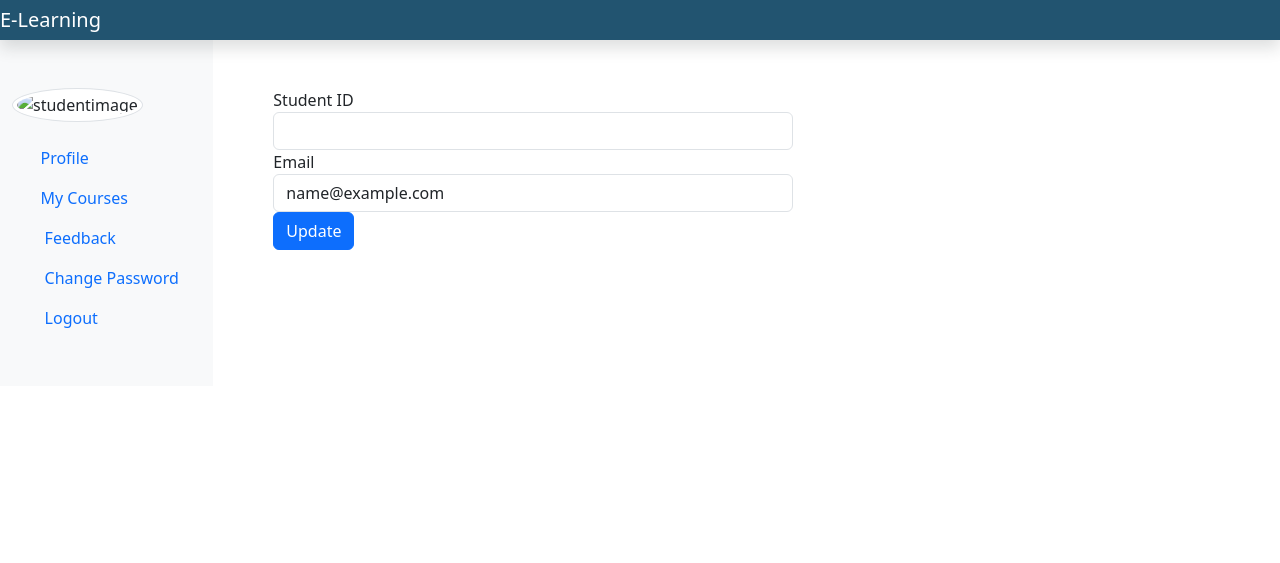
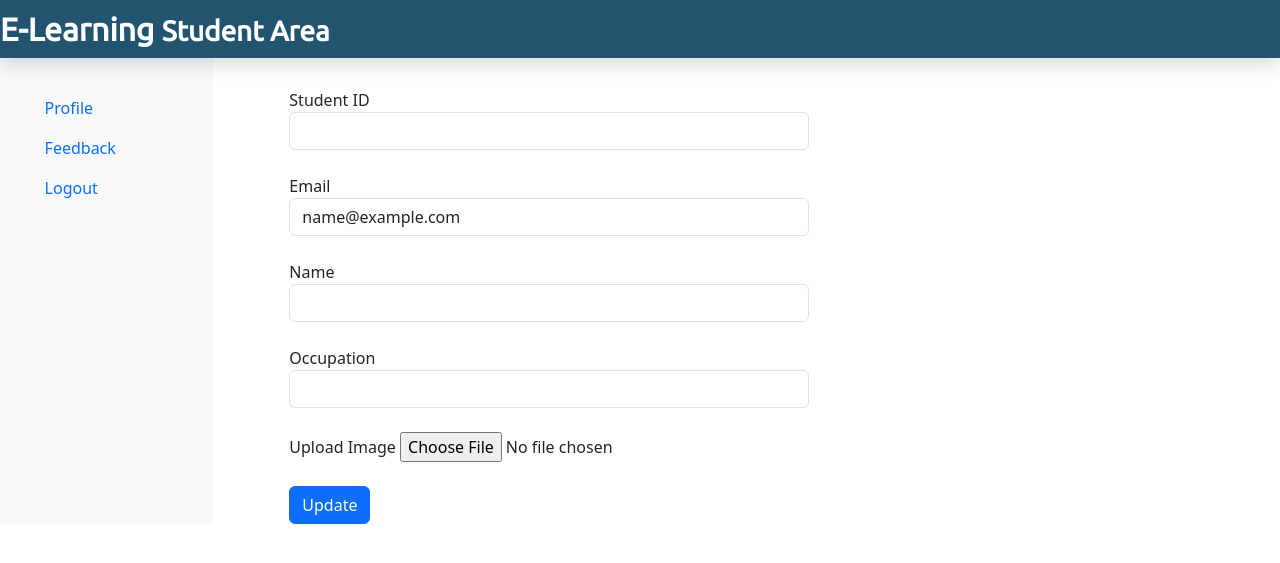
Before and after one commit to Hmaske88/E-learningWebsite, a PHP site: page /student/studentProfile.php in a window 1280 px wide. Shown: the top 563 px of the page. Run offline with PHP 8.4, Linux system fonts and the light colour scheme; the visitor is signed in with stand-in values (Sample User, id 1); data that the repository does not hold is empty; some libraries are stand-ins or nearby versions; some web fonts are replaced.

Commit message:
third commit

```diff
--- a/index.php
+++ b/index.php
@@ -28,7 +28,7 @@
                 else
                 {
                     echo'
-                    <a href="" class="btn btn-primary mt-3">My Profile</a>
+                    <a href="student/studentProfile.php" class="btn btn-primary mt-3">My Profile</a>
                     ';
                 }
             ?>
--- a/student/stuInclude/header.php
+++ b/student/stuInclude/header.php
@@ -27,65 +27,54 @@
     <meta charset="UTF-8">
     <meta http-equiv="X-UA-Compatible" content="IE=edge">
     <meta name="viewport" content="width=device-width, initial-scale=1.0">
-    <link rel="stylesheet" href="css/bootstrap.min.css">
-    <link rel="stylesheet" href="css/all.min.css">
-    <link rel="stylesheet" href="">
-    <title>Document</title>
+
+    <link rel="stylesheet" href="../css/bootstrap.min.css">
+    <link rel="stylesheet" href="../css/all.min.css">
+
+    <link rel="stylesheet" href="../css/adminstyle.css">
+    <!-- Google Font -->
+    <link href="https://fonts.googleapis.com/css?family=Ubuntu" rel="stylesheet">
+    <title>Student Profile</title>
 </head>
+
+
 <body>
     <!-- Top Navbar -->
-    <nav class="navbar navbar-dark fixed-top flex-md-nowrap p-0 shadow" style="background-color: #225470;">
-        <a class="navbar-brand col-sm-3 col-md-2 mr-0" href="studentProfile.php">E-Learning</a>
+
+    <nav class="navbar navbar-dark fixed-top p-0 shadow"
+    style="background-color: #225470;">
+    <a class="navbar-brand col-sm-3 col-md-2 mr-0"
+    href="adminDashboard.php">E-Learning <small class="text-white">Student Area</small></a>
     </nav>
 
     <!-- Side Bar -->
     <div class="container-fluid mb-5" style="margin-top:40px;">
         <div class="row">
-    <nav class="col-sm-2 bg-light sidebar py-5 d-print-none">
+    <nav class="col-sm-3 col-md-2 bg-light sidebar py-5 d-print-none">
     <div class="sidebar-sticky">
-
     <ul class="nav flex-column">
 
-    <li class="nav-item mb-3">
-    <img src="<?php echo $stu_img ?>" alt="studentimage"
-    class="img-thumbnail rounded-circle">
-    </li>
-
         <li class="nav-item">
-    <a class="nav-link <?php if(PAGE=='profile') {echo 'active';} ?>" href="studentProfile.php">
-    <i class="fas fa-user"></i>Profile
-    <span class="sr-only">(current)</span>
+            <a class="nav-link" href="#">
+                <i class="fas fa-user"></i>
+                Profile
             </a>
         </li>
 
         <li class="nav-item">
-    <a class="nav-link" href="myCourse.php">
-    <i class="fab fa-accessible-icon"></i>My Courses
-    </a>
-    </li>
-
-    <li class="nav-item">
-    <a class="nav-link" href="stufeedback.php">
+            <a class="nav-link" href="../stufeedback.php">
                 <i class="fab fa-accessible-icon"></i>
                 Feedback
             </a>
         </li>
 
         <li class="nav-item">
-    <a class="nav-link" href="studentChangePass.php">
-    <i class="fas fa-key"></i>
-    Change Password
+            <a class="nav-link" href="../logout.php">
+                <i class="fas fa-sign-out-alt"></i>
+                Logout
             </a>
         </li>
 
-    <li class="nav-item">
-    <a class="nav-link" href="../logout.php"> <i class="fas fa-sign-out-alt"></i>
-    Logout
-    </a>
-    </li>
     </ul>
-
     </div>
     </nav>
-</body>
-</html>
--- a/student/studentProfile.php
+++ b/student/studentProfile.php
@@ -43,7 +43,7 @@
     {
         $stuName= $_REQUEST["stuName"];
 
-    $stuOcc=$_REQUEST["stu0cc"];
+        $stuOcc=$_REQUEST["stuOcc"];
 
         $stu_image= $_FILES['stuImg']['name'];
 
@@ -69,7 +69,7 @@
 }
 ?>
 
-<div class="col-sm-6 mt-5">
+<div class="col-sm-6 mt-5 mx-3 jumbotron">
 
 <form class="mx-5" method="POST" enctype="multipart/form-data">
 
@@ -78,11 +78,31 @@
     <input type="text" class="form-control" id="stuId" name="stuId" value="<?php if(isset($stuId)) {echo $stuId; } ?>" readonly>
     </div>
 
+    <br>
     <div class="form-group">
     <label for="stuEmail">Email</label>
     <input type="email" class="form-control" id="stuEmail" value="<?php echo $stuEmail ?>" readonly>
     </div>
 
+    <br>
+    <div class="form-group">
+    <label for="stuName">Name</label>
+    <input type="text" class="form-control" id="stuName" name="stuName" value="<?php if(isset($row["stu_name"])) {echo $row["stu_name"];} ?>">
+    </div>
+
+    <br>
+    <div class="form-group">
+    <label for="stuOcc">Occupation</label>
+    <input type="text" class="form-control" id="stuOcc" name="stuOcc" value="<?php if(isset($row["stu_occ"])) {echo $row["stu_occ"];} ?>"></input>
+    </div>
+
+    <br>
+    <div>
+        <label for="stuImg">Upload Image</label>
+        <input type="file" class="form-control-file" id="stuImg" name="stuImg">
+    </div>
+
+    <br>
     <button type="submit" class="btn btn-primary" name="updateStuNameBtn">Update</button>
 
     <?php
```
Also changed, not shown: index.js (deleted, +0 -9 lines), js/custom.js (deleted). Lines whose indentation alone changed are shown as unchanged.
